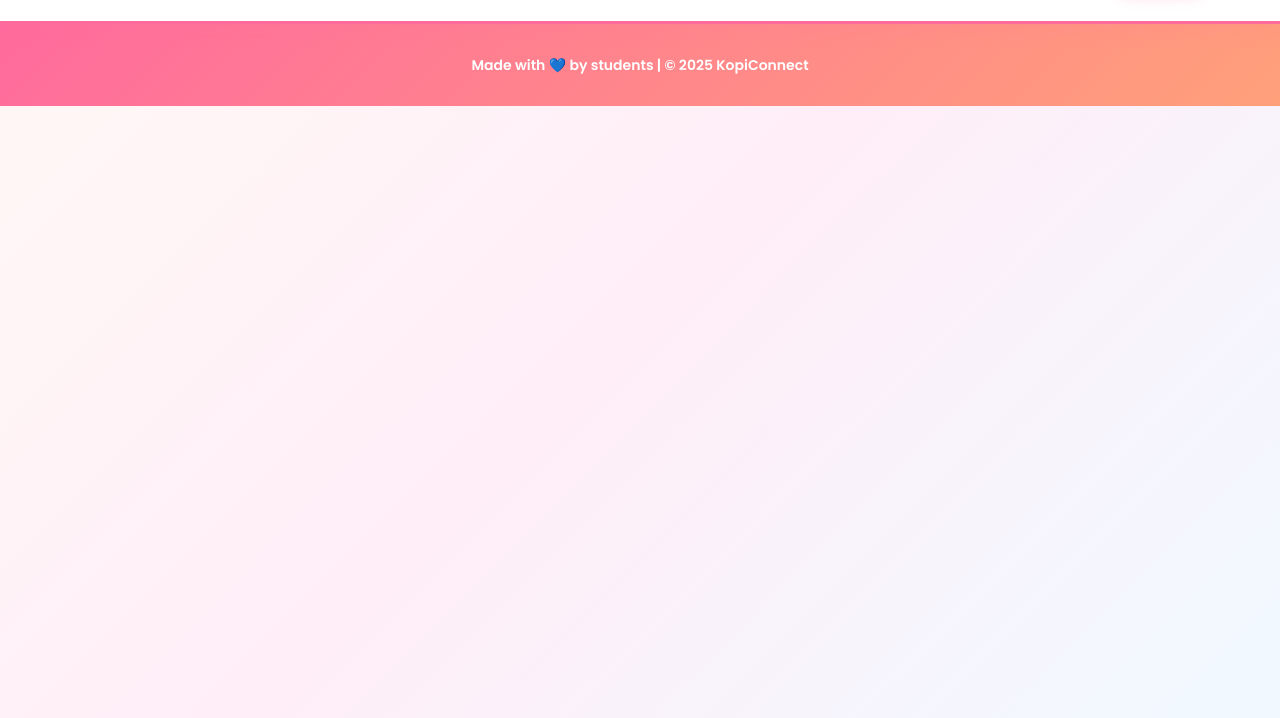
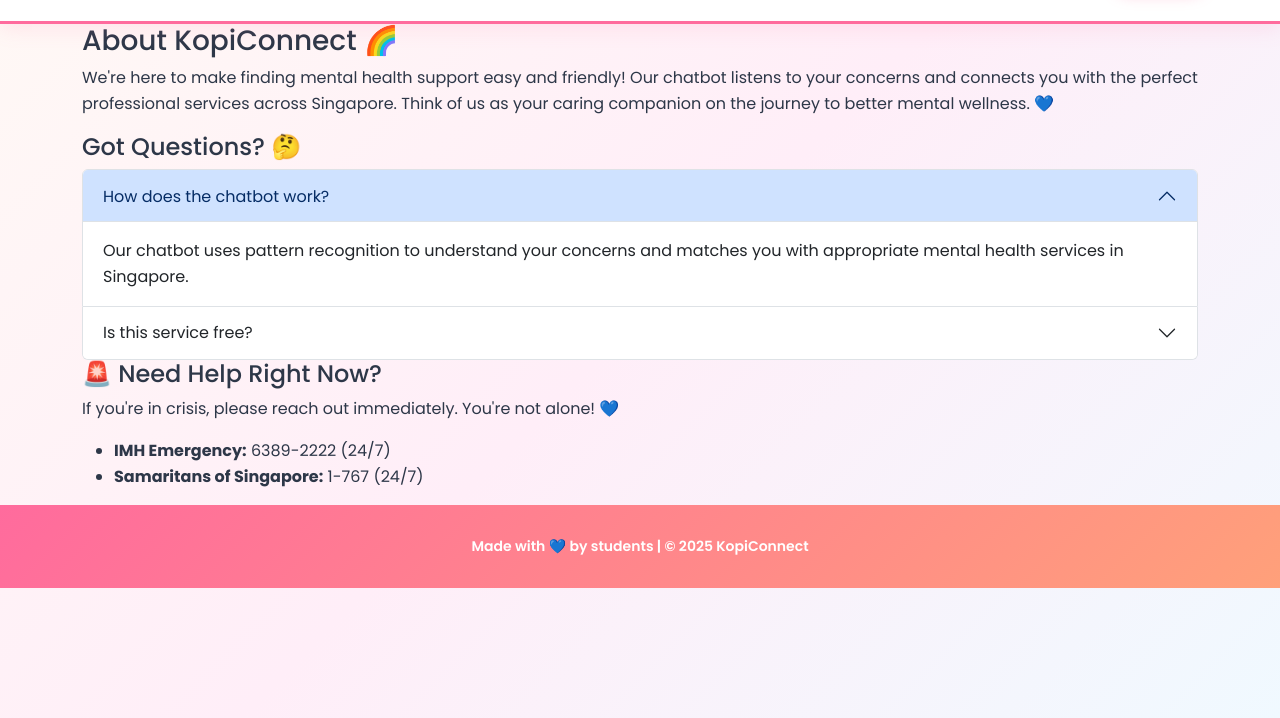
Before and after one commit to StackSats88/kopi-connect, a plain HTML site: page index.html in a window 1280 px wide. Both pictures are taken after a click on the link "About". Shown: the part 82-800 px from the top of the page. Drawn offline with nearby package versions, Linux system fonts and the light colour scheme.

Commit message:
khairul commit

```diff
--- a/index.html
+++ b/index.html
@@ -112,7 +112,55 @@
     <!-- * About Section -->
     <!-- ****************************** -->
     <!-- TODO: About Section -->
+<section id="about-section" class="content-section">
+            <div class="container">
+                <div class="about-content">
+                    <h3>About KopiConnect 🌈</h3>
+                    <p>We're here to make finding mental health support easy and friendly! Our chatbot listens to your concerns and connects you with the perfect professional services across Singapore. Think of us as your caring companion on the journey to better mental wellness. 💙</p>
+                </div>
 
+                <div class="faq-section">
+                    <h4>Got Questions? 🤔</h4>
+                    <div class="accordion" id="faqAccordion">
+                        <div class="accordion-item">
+                            <h2 class="accordion-header">
+                                <button class="accordion-button" type="button" data-bs-toggle="collapse" data-bs-target="#faq1">
+                                    How does the chatbot work?
+                                </button>
+                            </h2>
+                            <div id="faq1" class="accordion-collapse collapse show" data-bs-parent="#faqAccordion">
+                                <div class="accordion-body">
+                                    Our chatbot uses pattern recognition to understand your concerns and matches you with appropriate mental health services in Singapore.
+                                </div>
+                            </div>
+                        </div>
+                        <div class="accordion-item">
+                            <h2 class="accordion-header">
+                                <button class="accordion-button collapsed" type="button" data-bs-toggle="collapse" data-bs-target="#faq2">
+                                    Is this service free?
+                                </button>
+                            </h2>
+                            <div id="faq2" class="accordion-collapse collapse" data-bs-parent="#faqAccordion">
+                                <div class="accordion-body">
+                                    Yes! KopiConnect is completely free to use. We connect you with various services, some free and some paid.
+                                </div>
+                            </div>
+                        </div>
+                    </div>
+                </div>
+
+                <div class="emergency-resources">
+                    <h4>🚨 Need Help Right Now?</h4>
+                    <p>If you're in crisis, please reach out immediately. You're not alone! 💙</p>
+                    <ul>
+                        <li><strong>IMH Emergency:</strong> 6389-2222 (24/7)</li>
+                        <li><strong>Samaritans of Singapore:</strong> 1-767 (24/7)</li>
+                    </ul>
+                </div>
+            </div>
+        </section>
+
+    </main>
 
     <!-- ****************************** -->
     <!-- * Footer Section -->
```
Also changed, not shown: Martin.txt (added), TEAM4.txt (added).
